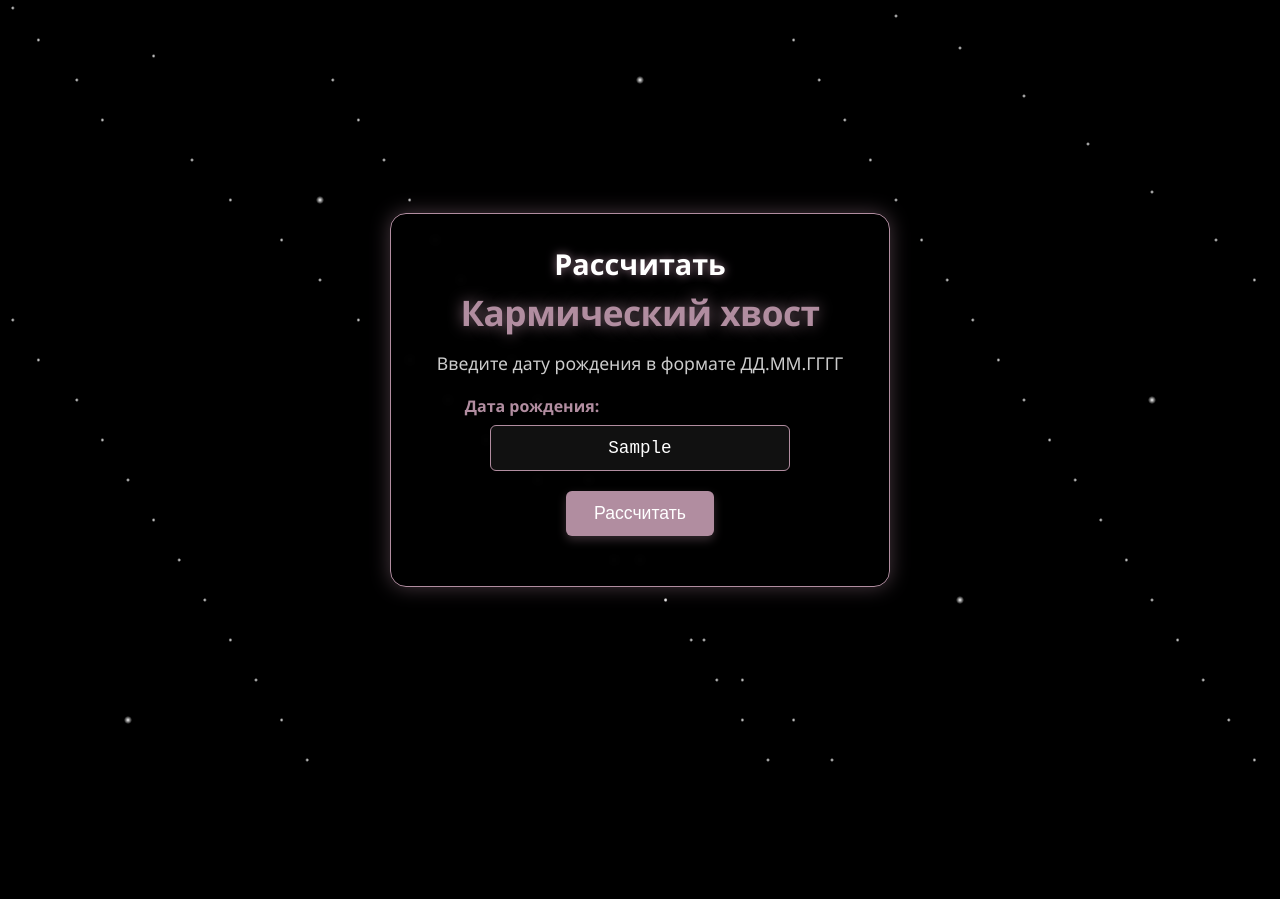
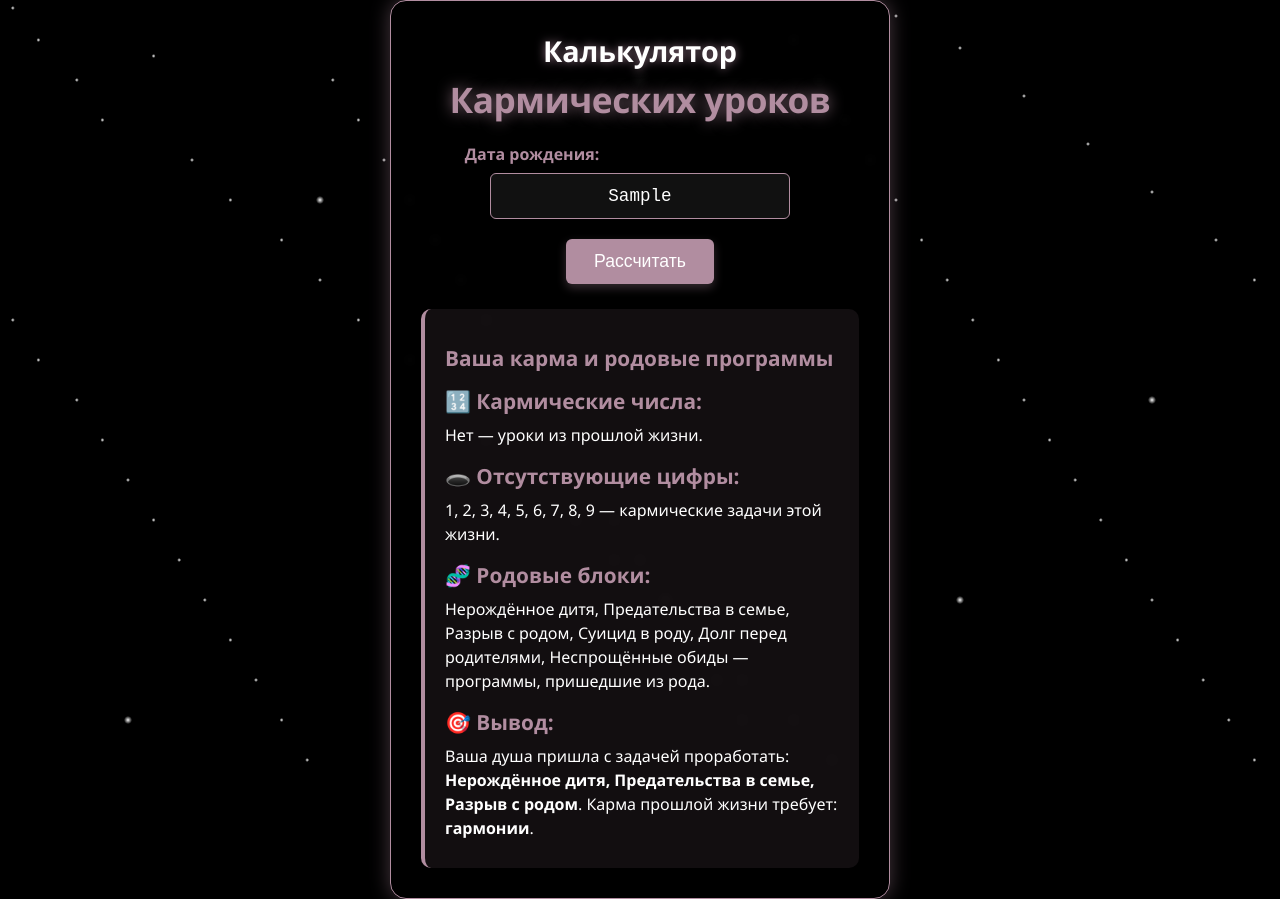
Before and after one commit to klimbatik/karmiccalculator, a plain HTML site: page index.html in a window 1280 px wide. Both pictures are taken after typing "Sample" into the empty fields and a click on the button "Рассчитать". Before the commit the page ends 800 px from the top, so only its background shows below. Drawn offline with Linux system fonts and the light colour scheme.

Commit message:
Update index.html

```diff
--- a/index.html
+++ b/index.html
@@ -3,17 +3,17 @@
 <head>
     <meta charset="UTF-8">
     <meta name="viewport" content="width=device-width, initial-scale=1.0">
-    <title>Калькулятор Кармического Хвоста</title>
+    <title>Калькулятор кармических уроков</title>
     <link rel="stylesheet" href="styles.css">
 </head>
 <body>
     <div class="stars"></div>
     <div class="container">
-        <h1 class="main-title">Рассчитать</h1>
-        <h2 class="sub-title">Кармический хвост</h2>
-        <p>Введите дату рождения в формате ДД.ММ.ГГГГ</p>
+        <h1 class="main-title">Калькулятор</h1>
+        <h2 class="sub-title">Кармических уроков</h2>
+
         <form id="dateForm">
-            <label for="birthDate">Дата рождения:</label>
+            <label for="birthDate" class="center-label">Дата рождения:</label>
             <input
                 type="text"
                 id="birthDate"
@@ -23,11 +23,13 @@
             >
             <button type="submit">Рассчитать</button>
         </form>
+
         <div id="result" style="display: none;">
-            <h3>Ваш кармический хвост:</h3>
-            <p id="karmicTailCode"></p>
-            <p id="karmicTailName"></p>
-            <p id="karmicTailDescription"></p>
+            <h3>Ваша карма и родовые программы</h3>
+            <div id="karmicNumbers"></div>
+            <div id="missingDigits"></div>
+            <div id="familyBlocks"></div>
+            <div id="summary"></div>
         </div>
     </div>
     <script src="script.js"></script>
```
